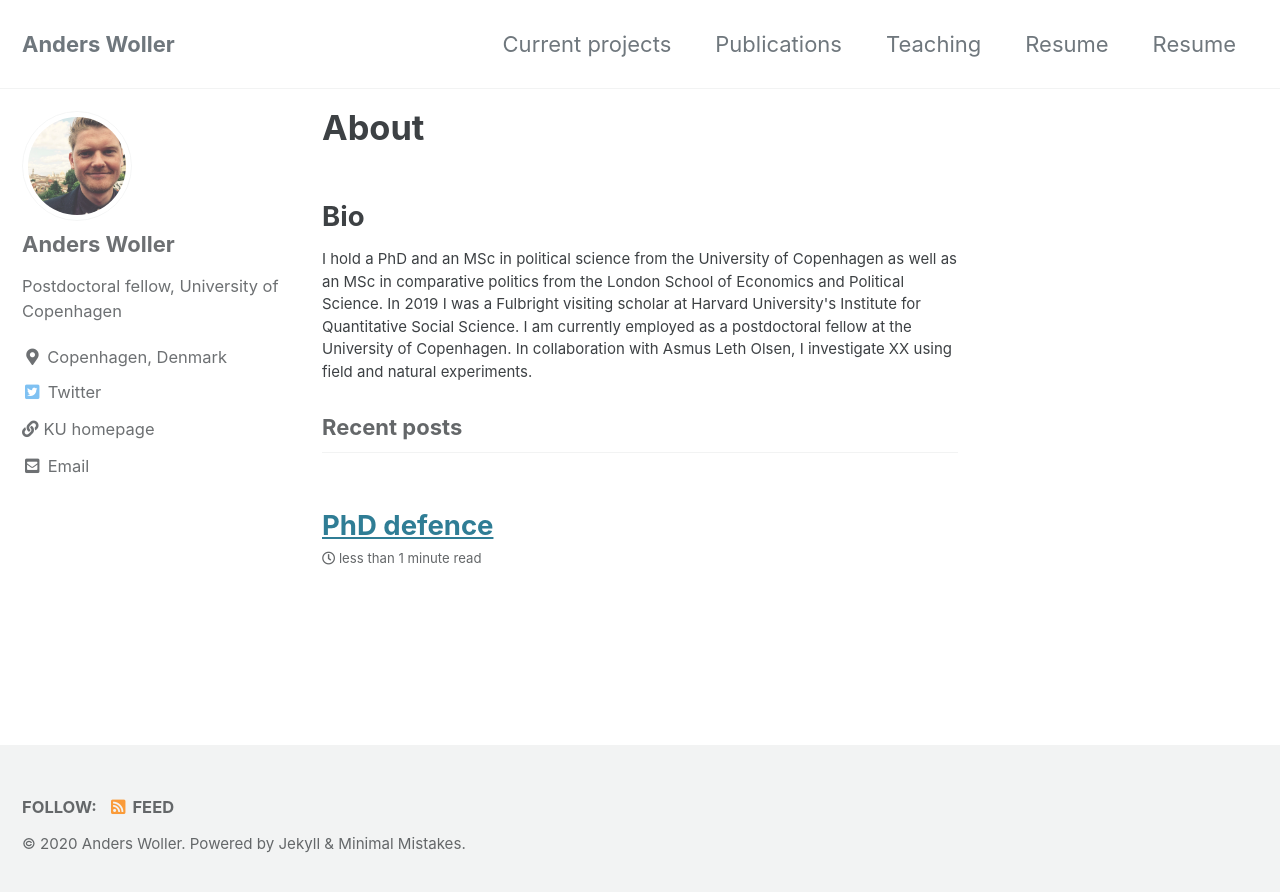
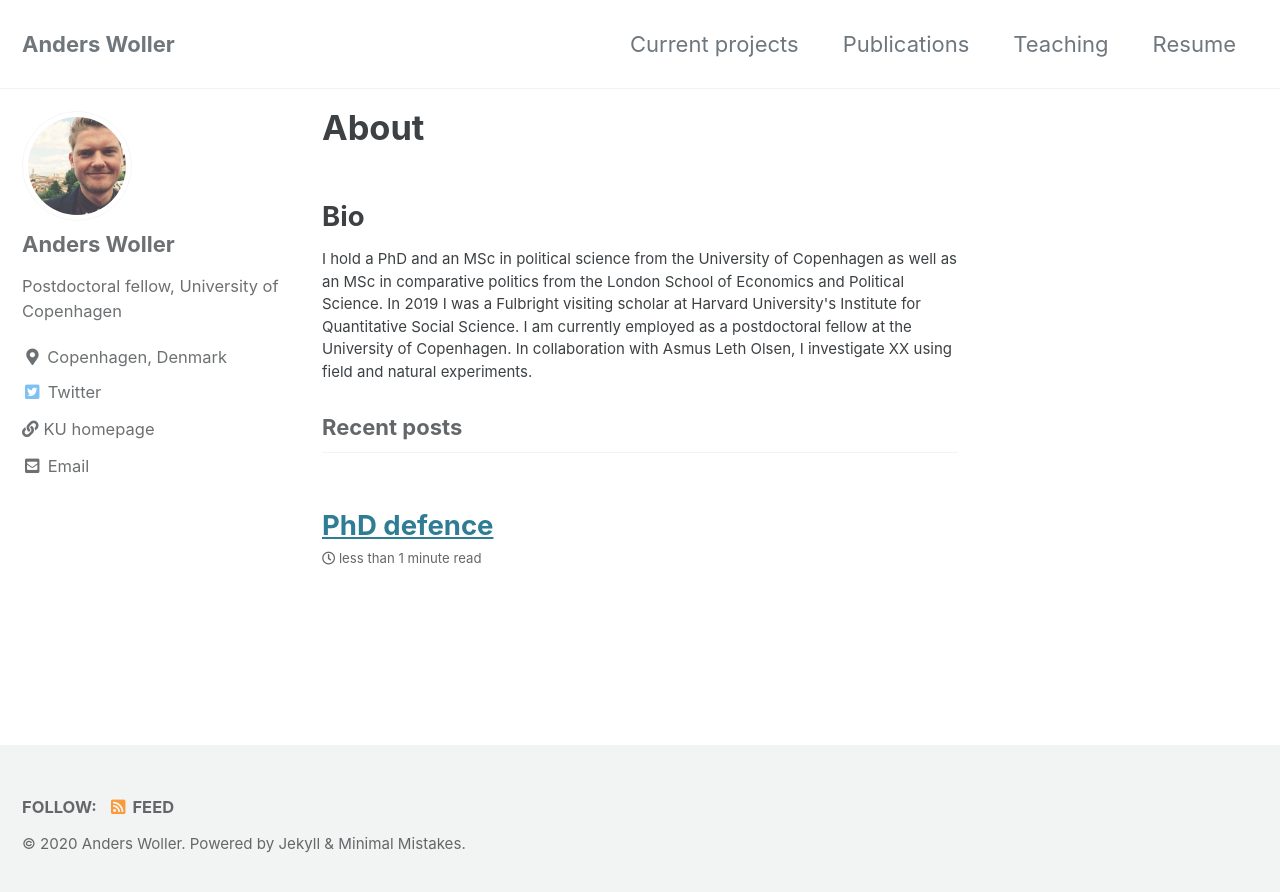
Before and after one commit to AndersWoller/AndersWoller.github.io, a Jekyll site: the page built from index.html, in a window 1280 px wide. Shown: the top 892 px of the page. Built offline with Jekyll 4.4.1, drawn with Linux system fonts in a browser that asks for light colours; cached includes are drawn as plain includes; the list of posts is cut into pages by our own code.

Commit message:
Update navigation.yml

```diff
--- a/_data/navigation.yml
+++ b/_data/navigation.yml
@@ -7,6 +7,4 @@ main:
   - title: "Teaching"
     url: /teaching/
   - title: "Resume"
-    url: /Resume/
-  - title: "Resume"
     url: /cv/
```
